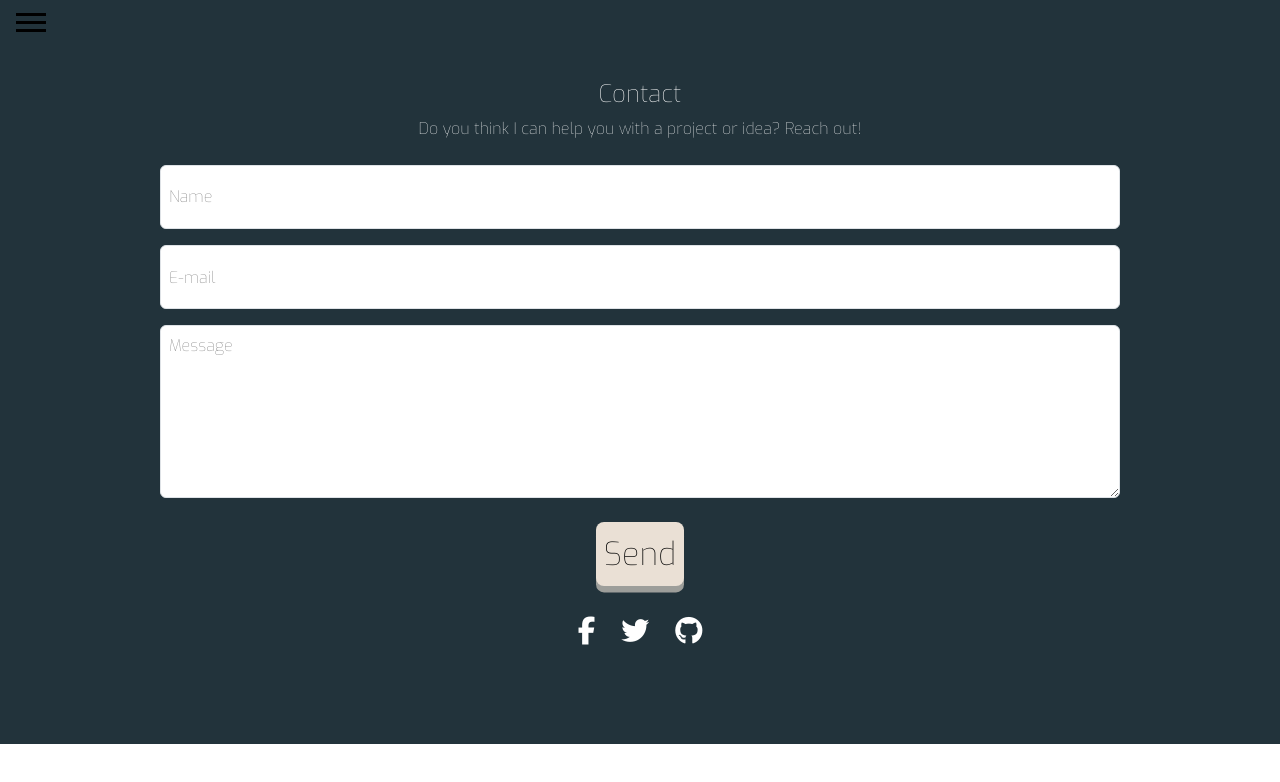
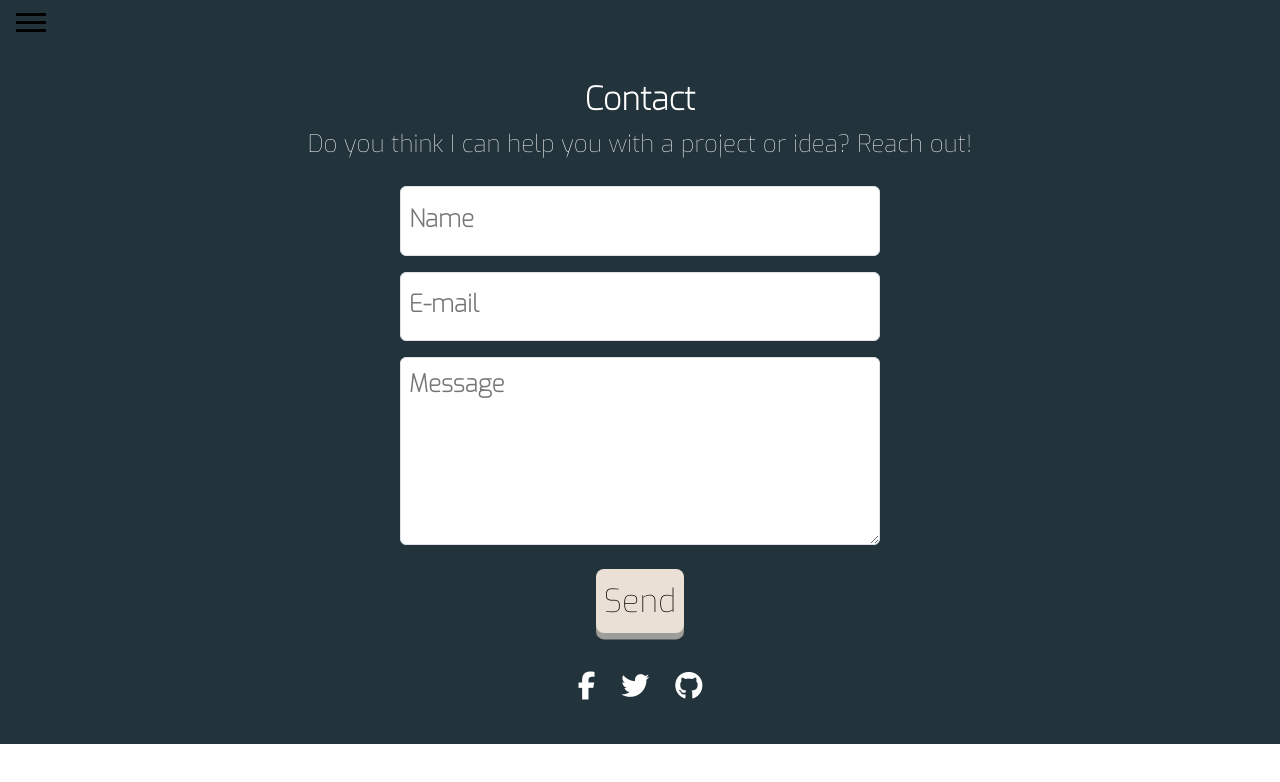
Before and after one commit to maov19/my-portfolio, a React (Create React App) app: page /contact in a window 1280 px wide. Shown: the top 782 px of the page. Built offline with nearby package versions, Linux system fonts and the light colour scheme.

Commit message:
Update contact styling

```diff
--- a/src/components/Contact.js
+++ b/src/components/Contact.js
@@ -3,6 +3,7 @@ import emailjs from '@emailjs/browser';
 
 import 'bootstrap/dist/css/bootstrap.min.css';
 import '@fortawesome/fontawesome-free/css/all.min.css';
+import  './styles/Contact.css'
 
 const Contact = () => {
   const form = useRef();
@@ -22,11 +23,11 @@ const Contact = () => {
   };
 
   return (
-    <div className='d-flex flex-column align-items-center' style={{ height: '93vh', width: '100vw', backgroundColor: '#22333B', color: 'white', paddingTop: '10vh'}}>
-      <h2 style={{fontSize: '1.5rem'}}>Contact</h2>
-      <p className='fs-6 w-75 text-center'>Do you think I can help you with a project or idea? Reach out!</p>
+    <div className='d-flex flex-column align-items-center form-container' style={{ height: '93vh', width: '100vw', backgroundColor: '#22333B', color: 'white', paddingTop: '10vh'}}>
+      <h2 class='fw-bold'>Contact</h2>
+      <p className='w-75 text-center'>Do you think I can help you with a project or idea? Reach out!</p>
       {/* <form onSubmit={handleSubmit} className='w-100 h-75 fs-6 d-flex flex-column justify-content-center align-items-center gap-2'> */}
-      <form ref={form} onSubmit={sendEmail} className='w-100 h-75 fs-6 d-flex flex-column justify-content-center align-items-center gap-2'>
+      <form ref={form} onSubmit={sendEmail} className='fs-6 d-flex flex-column justify-content-center align-items-center gap-2'>
         <label htmlFor="name"></label>
         <input type="text" name="user_name" className='w-75 h-25 p-2 border rounded' placeholder='Name' required />
 
@@ -42,7 +43,7 @@ const Contact = () => {
           <button className='p-2 my-3 GitHub-btn' type="submit">Send</button>
         )}
 
-        <div class="social-links d-flex justify-content-end">
+        <div class="social-links d-flex justify-content-end mt-2">
           <a href="https://www.facebook.com/martin.ossa/" class="btn btn-social btn-facebook text-white" ><i class="fab fa-facebook-f fs-3"></i></a>
           <a href="https://twitter.com/maov08" class="btn btn-social btn-twitter"><i class="fab fa-twitter fs-3 text-white"></i></a>
           <a href="https://github.com/maov19" class="btn btn-social btn-github"><i class="fab fa-github fs-3 text-white"></i></a>
--- /dev/null
+++ b/src/components/styles/Contact.css
@@ -0,0 +1,24 @@
+.form-container p {
+    font-size: 1rem;
+
+    @media (min-width: 768px) {
+        font-size: 1.5rem;
+
+    }
+
+    }
+    form {
+    width: 100%;
+    height: 75%;
+    @media (min-width: 768px) {
+        width: 50%;
+        height: 80%;
+      }
+    }
+
+::placeholder {
+    @media (min-width: 768px) {
+    font-weight: bold;
+    font-size: 1.5rem;
+    }
+}
```
